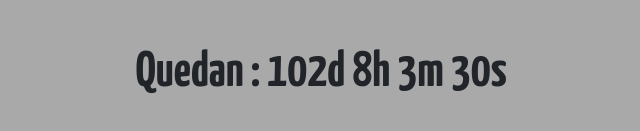
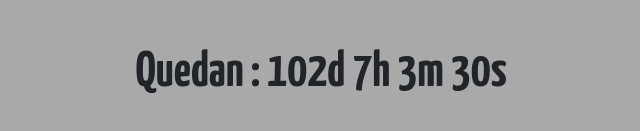
Before and after one commit to GranainoBUAB/countdownesbar3femmeforward, a plain HTML site: page index.html in a window 1280 px wide. Shown: the part 543-674 px from the top of the page, 319-959 px from the left. Drawn offline with nearby package versions, Linux system fonts and the light colour scheme.

Commit message:
change time because hora verano y invienro

```diff
--- a/index.html
+++ b/index.html
@@ -36,7 +36,7 @@
 
         <script>
             document.addEventListener('DOMContentLoaded', () => {
-            const DATE_TARGET = new Date('6/14/2024 4:00 PM'); //mm/dd/yyyy
+            const DATE_TARGET = new Date('6/14/2024 3:00 PM'); //mm/dd/yyyy
               // DOM for render
             const SPAN_DAYS = document.querySelector('span#days');
             const SPAN_HOURS = document.querySelector('span#hours');
```
